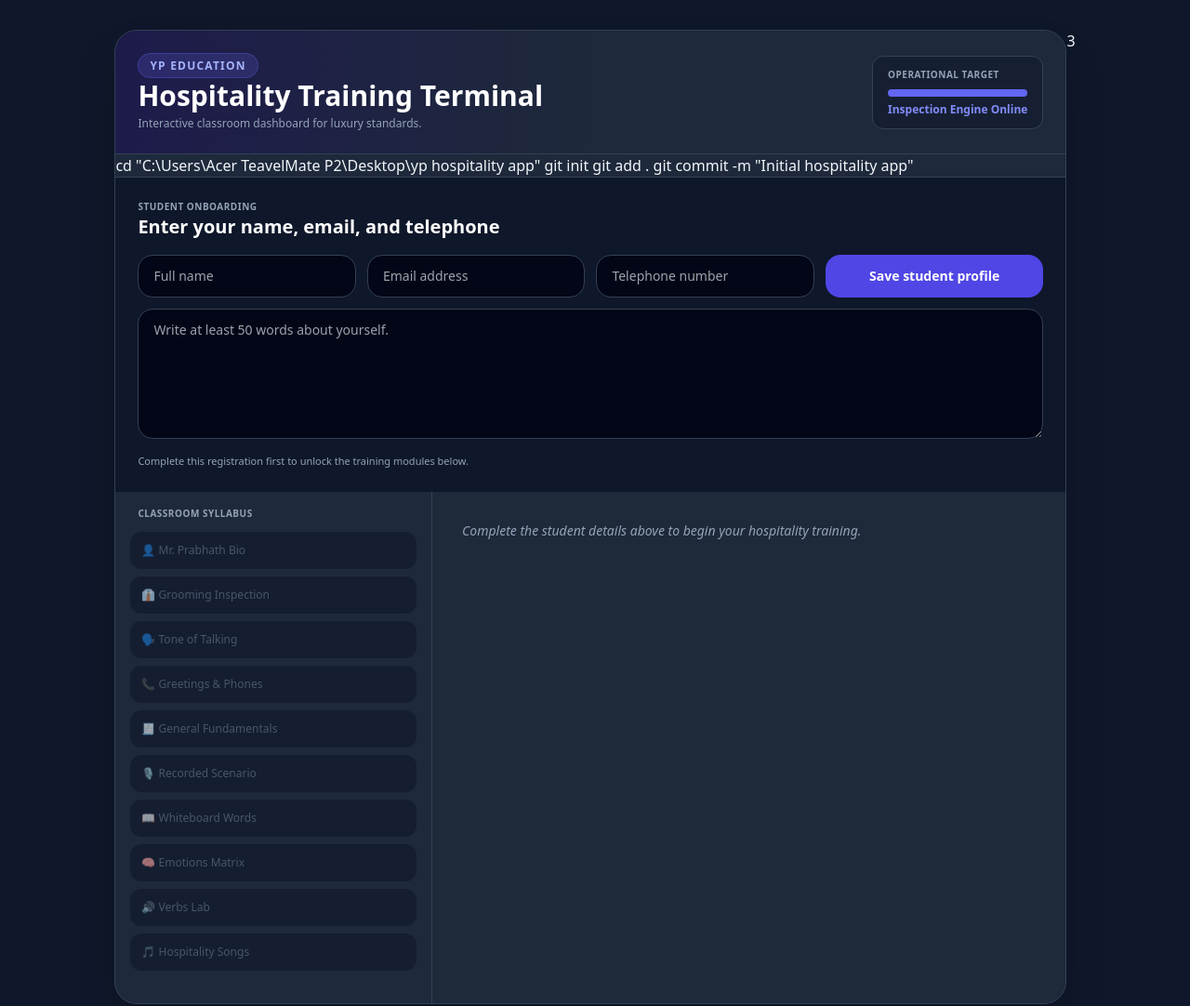
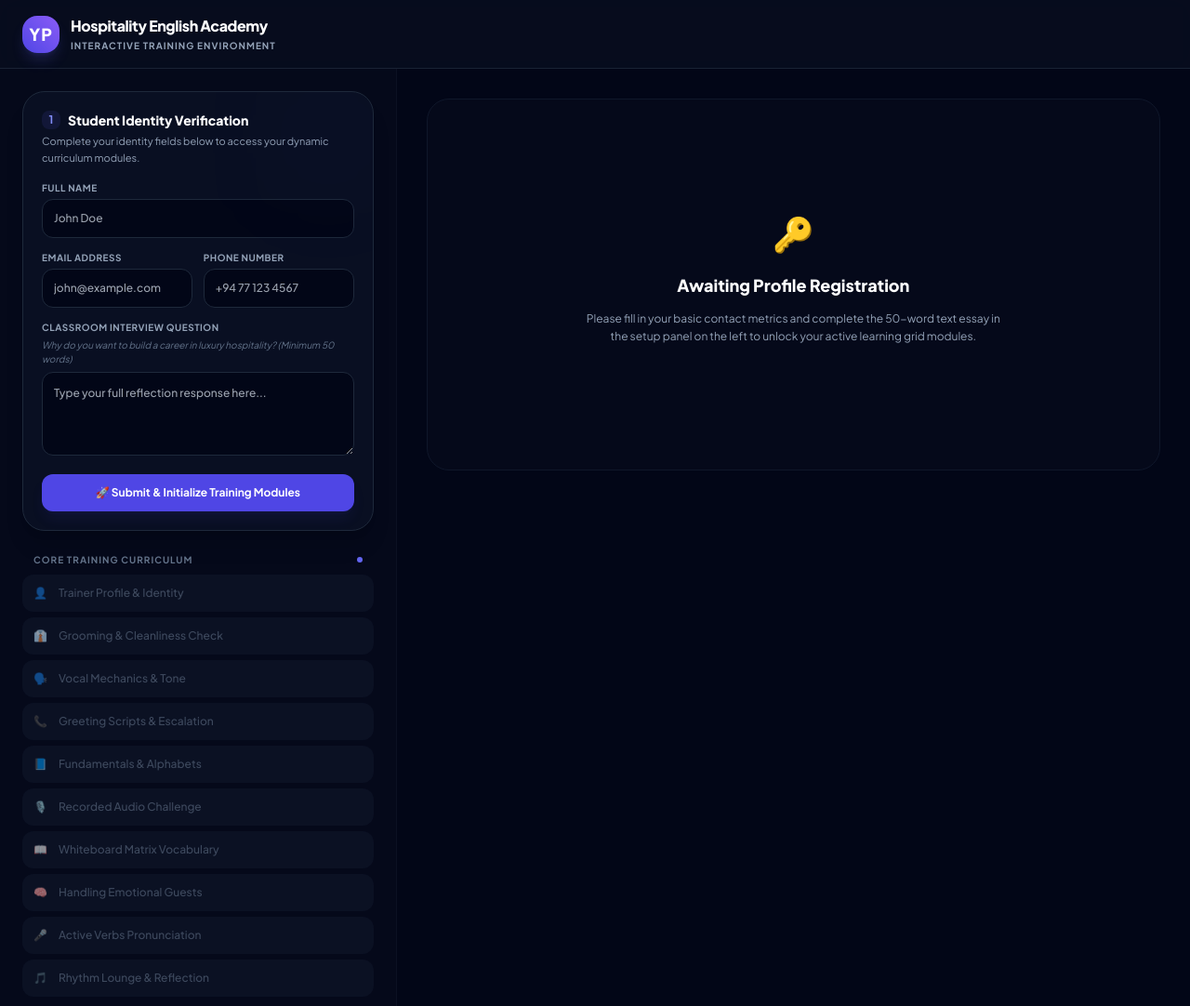
Before and after one commit to prabhathwicky-oss/yphospitalityenglish, a plain HTML site: page index.html in a window 1280 px wide. Shown: the whole page at 93% size. Drawn offline with nearby package versions, Linux system fonts and the light colour scheme.

Commit message:
Update index.html

```diff
--- a/index.html
+++ b/index.html
@@ -3,77 +3,149 @@
 <head>
   <meta charset="UTF-8">
   <meta name="viewport" content="width=device-width, initial-scale=1.0">
-    <title>The YP Hotel - Premium Training Hub</title>
+  <title>YP Hospitality English Academy</title>
   <script src="https://cdn.tailwindcss.com"></script>
+  <link rel="preconnect" href="https://fonts.googleapis.com">
+  <link rel="preconnect" href="https://fonts.gstatic.com" crossorigin>
+  <link href="https://fonts.googleapis.com/css2?family=Plus+Jakarta+Sans:wght@300;400;500;600;700;800&display=swap" rel="stylesheet">
+  <style>
+    body {
+      font-family: 'Plus Jakarta Sans', sans-serif;
+    }
+    /* Custom thin scrollbar for a cleaner layout */
+    ::-webkit-scrollbar {
+      width: 5px;
+    }
+    ::-webkit-scrollbar-track {
+      background: #0f172a;
+    }
+    ::-webkit-scrollbar-thumb {
+      background: #334155;
+      border-radius: 99px;
+    }
+    ::-webkit-scrollbar-thumb:hover {
+      background: #4f46e5;
+    }
+  </style>
 </head>
-<body class="bg-slate-900 text-slate-100 min-h-screen p-3 md:p-8 flex justify-center items-start">
+<body class="bg-slate-950 text-slate-100 min-h-screen flex flex-col antialiased selection:bg-indigo-500 selection:text-white">
 
-    <div class="w-full max-w-5xl bg-slate-800 rounded-3xl shadow-2xl border border-slate-700 overflow-hidden">
-
-        <div class="bg-gradient-to-r from-indigo-950 via-slate-800 to-slate-800 p-6 border-b border-slate-700 flex flex-col md:flex-row md:justify-between md:items-center gap-4">
+  <header class="border-b border-slate-800/80 bg-slate-900/40 backdrop-blur-md sticky top-0 z-50 px-6 py-4 flex flex-col sm:flex-row sm:items-center sm:justify-between gap-4">
+    <div class="flex items-center gap-3">
+      <div class="w-10 h-10 rounded-2xl bg-gradient-to-tr from-indigo-600 to-violet-500 flex items-center justify-center shadow-lg shadow-indigo-500/20">
+        <span class="text-white font-black text-lg tracking-wider">YP</span>
+      </div>
       <div>
-                <span class="bg-indigo-500/20 text-indigo-300 text-xs font-bold px-3 py-1 rounded-full border border-indigo-500/30 uppercase tracking-widest">YP Education</span>
-                <h1 class="text-3xl font-black text-white mt-1">Hospitality Training Terminal</h1>
-                <p class="text-slate-400 text-xs mt-1">Interactive classroom dashboard for luxury standards.</p>
-            </div>
-            <div class="bg-slate-900/50 px-4 py-3 rounded-xl border border-slate-700 min-w-[160px]">
-                <p class="text-[10px] uppercase font-bold text-slate-400 tracking-wider">Operational Target</p>
-                <div class="w-full bg-slate-700 h-2 rounded-full mt-2 overflow-hidden">
-                    <div class="bg-indigo-500 h-full w-full"></div>
-                </div>
-                <p class="text-xs text-indigo-400 font-bold mt-1.5">Inspection Engine Online</p>
-            </div>
-        </div>
-cd "C:\Users\Acer TeavelMate P2\Desktop\yp hospitality app"
-git init
-git add .
-git commit -m "Initial hospitality app"
-        <div id="student-onboarding" class="bg-slate-900 border-t border-slate-700 p-6 space-y-4">
-            <div class="flex flex-col md:flex-row md:items-center md:justify-between gap-3">
-                <div>
-                    <p class="text-[10px] uppercase font-bold tracking-wider text-slate-400">Student Onboarding</p>
-                    <h2 class="text-xl font-black text-white">Enter your name, email, and telephone</h2>
-                </div>
-                <div id="learner-summary" class="hidden text-xs text-slate-300 bg-slate-950/70 border border-slate-700 rounded-2xl px-4 py-3">
-                    <strong class="text-slate-100">Student:</strong> <span id="summary-name"></span><br>
-                    <strong class="text-slate-100">Email:</strong> <span id="summary-email"></span><br>
-                    <strong class="text-slate-100">Telephone:</strong> <span id="summary-phone"></span>
-                </div>
-            </div>
-            <form id="learner-form" class="grid grid-cols-1 lg:grid-cols-4 gap-3">
-                <input id="student-name" type="text" placeholder="Full name" required class="bg-slate-950 border border-slate-700 px-4 py-3 rounded-2xl text-slate-100 text-sm focus:outline-indigo-500" />
-                <input id="student-email" type="email" placeholder="Email address" required class="bg-slate-950 border border-slate-700 px-4 py-3 rounded-2xl text-slate-100 text-sm focus:outline-indigo-500" />
-                <input id="student-phone" type="tel" placeholder="Telephone number" required class="bg-slate-950 border border-slate-700 px-4 py-3 rounded-2xl text-slate-100 text-sm focus:outline-indigo-500" />
-                <button type="submit" class="w-full bg-indigo-600 hover:bg-indigo-500 text-white font-bold text-sm rounded-2xl px-4 py-3 transition">Save student profile</button>
-                <textarea id="student-answer" placeholder="Write at least 50 words about yourself." required class="bg-slate-950 border border-slate-700 px-4 py-3 rounded-2xl text-slate-100 text-sm focus:outline-indigo-500 col-span-1 lg:col-span-4 min-h-[140px]"></textarea>
-                <div id="answer-feedback" class="col-span-1 lg:col-span-4 text-xs text-rose-400 hidden"></div>
-            </form>
-            <p class="text-[11px] text-slate-400">Complete this registration first to unlock the training modules below.</p>
-        </div>
-
-        <div class="grid grid-cols-1 md:grid-cols-3 min-h-[550px]">
-
-            <div class="bg-slate-850 border-r border-slate-700 p-4 space-y-2 max-h-[650px] overflow-y-auto">
-                <p class="text-[10px] uppercase font-bold text-slate-400 tracking-wider px-2 mb-3">Classroom Syllabus</p>
-                <button onclick="switchModule('founder')" class="w-full text-left p-3 rounded-xl text-slate-300 font-medium text-xs flex items-center gap-3 transition" id="btn-founder">👤 Mr. Prabhath Bio</button>
-                <button onclick="switchModule('grooming')" class="w-full text-left p-3 rounded-xl text-slate-300 font-medium text-xs flex items-center gap-3 transition" id="btn-grooming">👔 Grooming Inspection</button>
-                <button onclick="switchModule('tone')" class="w-full text-left p-3 rounded-xl text-slate-300 font-medium text-xs flex items-center gap-3 transition" id="btn-tone">🗣️ Tone of Talking</button>
-                <button onclick="switchModule('greetings')" class="w-full text-left p-3 rounded-xl text-slate-300 font-medium text-xs flex items-center gap-3 transition" id="btn-greetings">📞 Greetings & Phones</button>
-                <button onclick="switchModule('general')" class="w-full text-left p-3 rounded-xl text-slate-300 font-medium text-xs flex items-center gap-3 transition" id="btn-general">🧾 General Fundamentals</button>
-                <button onclick="switchModule('scenario')" class="w-full text-left p-3 rounded-xl text-slate-300 font-medium text-xs flex items-center gap-3 transition" id="btn-scenario">🎙 Recorded Scenario</button>
-                <button onclick="switchModule('vocabulary')" class="w-full text-left p-3 rounded-xl text-slate-300 font-medium text-xs flex items-center gap-3 transition" id="btn-vocabulary">📖 Whiteboard Words</button>
-                <button onclick="switchModule('emotions')" class="w-full text-left p-3 rounded-xl text-slate-300 font-medium text-xs flex items-center gap-3 transition" id="btn-emotions">🧠 Emotions Matrix</button>
-                <button onclick="switchModule('verbs')" class="w-full text-left p-3 rounded-xl text-slate-300 font-medium text-xs flex items-center gap-3 transition" id="btn-verbs">🔊 Verbs Lab</button>
-                <button onclick="switchModule('playlist')" class="w-full text-left p-3 rounded-xl text-slate-300 font-medium text-xs flex items-center gap-3 transition" id="btn-playlist">🎵 Hospitality Songs</button>
-            </div>
-
-            <div class="md:col-span-2 p-6 md:p-8 bg-slate-800/40" id="workspace-container">
-                <div id="module-content" class="text-slate-400 text-sm italic">Complete the student details above to begin your hospitality training.</div>
-            </div>
-
+        <h1 class="text-base font-black tracking-tight text-white">Hospitality English Academy</h1>
+        <p class="text-[10px] text-slate-400 font-bold uppercase tracking-widest mt-0.5">Interactive Training Environment</p>
       </div>
     </div>
 
+    <div id="learner-summary" class="hidden bg-slate-900 border border-slate-800 rounded-2xl p-2.5 flex items-center gap-4 max-w-sm">
+      <div class="w-8 h-8 rounded-xl bg-slate-950 flex items-center justify-center text-base border border-slate-800">🎓</div>
+      <div class="truncate">
+        <div id="summary-name" class="text-xs font-bold text-white truncate">Profile Loaded</div>
+        <div class="flex items-center gap-2 mt-0.5 text-[10px] text-slate-400 font-medium">
+          <span id="summary-email" class="truncate"></span>
+          <span class="w-1 h-1 rounded-full bg-slate-700"></span>
+          <span id="summary-phone" class="shrink-0"></span>
+        </div>
+      </div>
+    </div>
+  </header>
+
+  <main class="flex-1 grid grid-cols-1 lg:grid-cols-12 overflow-hidden max-w-[1600px] w-full mx-auto">
+
+    <aside class="lg:col-span-4 border-r border-slate-900/60 bg-slate-900/20 p-6 flex flex-col gap-6 overflow-y-auto">
+
+      <section class="bg-slate-900/50 border border-slate-800 rounded-3xl p-5 shadow-xl relative overflow-hidden">
+        <div class="absolute top-0 right-0 w-24 h-24 bg-indigo-500/5 blur-3xl rounded-full"></div>
+        <h2 class="text-sm font-black text-white flex items-center gap-2 mb-1">
+          <span class="w-5 h-5 rounded-lg bg-indigo-500/10 text-indigo-400 flex items-center justify-center text-xs font-bold">1</span>
+          Student Identity Verification
+        </h2>
+        <p class="text-[11px] text-slate-400 leading-relaxed mb-4">Complete your identity fields below to access your dynamic curriculum modules.</p>
+
+        <form id="learner-form" class="space-y-3.5">
+          <div>
+            <label class="block text-[10px] uppercase font-bold tracking-wider text-slate-400 mb-1">Full Name</label>
+            <input type="text" id="student-name" required class="w-full bg-slate-950 border border-slate-800 text-slate-100 rounded-xl p-3 text-xs focus:outline-none focus:border-indigo-500 transition font-medium" placeholder="John Doe">
+          </div>
+          <div class="grid grid-cols-1 sm:grid-cols-2 gap-3">
+            <div>
+              <label class="block text-[10px] uppercase font-bold tracking-wider text-slate-400 mb-1">Email Address</label>
+              <input type="email" id="student-email" required class="w-full bg-slate-950 border border-slate-800 text-slate-100 rounded-xl p-3 text-xs focus:outline-none focus:border-indigo-500 transition font-medium" placeholder="john@example.com">
+            </div>
+            <div>
+              <label class="block text-[10px] uppercase font-bold tracking-wider text-slate-400 mb-1">Phone Number</label>
+              <input type="tel" id="student-phone" required class="w-full bg-slate-950 border border-slate-800 text-slate-100 rounded-xl p-3 text-xs focus:outline-none focus:border-indigo-500 transition font-medium" placeholder="+94 77 123 4567">
+            </div>
+          </div>
+          <div>
+            <label class="block text-[10px] uppercase font-bold tracking-wider text-slate-400 mb-1">Classroom Interview Question</label>
+            <p class="text-[10px] text-slate-500 mb-1.5 italic">Why do you want to build a career in luxury hospitality? (Minimum 50 words)</p>
+            <textarea id="student-answer" required class="w-full min-h-[90px] bg-slate-950 border border-slate-800 text-slate-100 rounded-xl p-3 text-xs focus:outline-none focus:border-indigo-500 transition font-medium leading-relaxed" placeholder="Type your full reflection response here..."></textarea>
+          </div>
+
+          <div class="mt-4">
+            <button type="submit" class="w-full bg-indigo-600 hover:bg-indigo-500 text-white font-bold py-3 px-4 rounded-xl text-xs shadow-lg shadow-indigo-600/10 transition duration-200 flex items-center justify-center gap-2">
+              <span>🚀 Submit & Initialize Training Modules</span>
+            </button>
+          </div>
+
+          <div id="answer-feedback" class="text-[11px] text-rose-400 font-medium hidden pt-1"></div>
+        </form>
+      </section>
+
+      <nav class="space-y-1.5">
+        <h2 class="text-[10px] uppercase font-bold tracking-widest text-slate-500 px-3 mb-2 flex items-center justify-between">
+          <span>Core Training Curriculum</span>
+          <span class="w-1.5 h-1.5 rounded-full bg-indigo-500"></span>
+        </h2>
+        <button id="btn-founder" disabled onclick="switchModule('founder')" class="w-full text-left p-3 rounded-xl bg-slate-900 text-slate-500 font-medium text-xs flex items-center gap-3 transition cursor-not-allowed opacity-60">
+          <span>👤</span> Trainer Profile & Identity
+        </button>
+        <button id="btn-grooming" disabled onclick="switchModule('grooming')" class="w-full text-left p-3 rounded-xl bg-slate-900 text-slate-500 font-medium text-xs flex items-center gap-3 transition cursor-not-allowed opacity-60">
+          <span>👔</span> Grooming & Cleanliness Check
+        </button>
+        <button id="btn-tone" disabled onclick="switchModule('tone')" class="w-full text-left p-3 rounded-xl bg-slate-900 text-slate-500 font-medium text-xs flex items-center gap-3 transition cursor-not-allowed opacity-60">
+          <span>🗣️</span> Vocal Mechanics & Tone
+        </button>
+        <button id="btn-greetings" disabled onclick="switchModule('greetings')" class="w-full text-left p-3 rounded-xl bg-slate-900 text-slate-500 font-medium text-xs flex items-center gap-3 transition cursor-not-allowed opacity-60">
+          <span>📞</span> Greeting Scripts & Escalation
+        </button>
+        <button id="btn-general" disabled onclick="switchModule('general')" class="w-full text-left p-3 rounded-xl bg-slate-900 text-slate-500 font-medium text-xs flex items-center gap-3 transition cursor-not-allowed opacity-60">
+          <span>📘</span> Fundamentals & Alphabets
+        </button>
+        <button id="btn-scenario" disabled onclick="switchModule('scenario')" class="w-full text-left p-3 rounded-xl bg-slate-900 text-slate-500 font-medium text-xs flex items-center gap-3 transition cursor-not-allowed opacity-60">
+          <span>🎙️</span> Recorded Audio Challenge
+        </button>
+        <button id="btn-vocabulary" disabled onclick="switchModule('vocabulary')" class="w-full text-left p-3 rounded-xl bg-slate-900 text-slate-500 font-medium text-xs flex items-center gap-3 transition cursor-not-allowed opacity-60">
+          <span>📖</span> Whiteboard Matrix Vocabulary
+        </button>
+        <button id="btn-emotions" disabled onclick="switchModule('emotions')" class="w-full text-left p-3 rounded-xl bg-slate-900 text-slate-500 font-medium text-xs flex items-center gap-3 transition cursor-not-allowed opacity-60">
+          <span>🧠</span> Handling Emotional Guests
+        </button>
+        <button id="btn-verbs" disabled onclick="switchModule('verbs')" class="w-full text-left p-3 rounded-xl bg-slate-900 text-slate-500 font-medium text-xs flex items-center gap-3 transition cursor-not-allowed opacity-60">
+          <span>🎤</span> Active Verbs Pronunciation
+        </button>
+        <button id="btn-playlist" disabled onclick="switchModule('playlist')" class="w-full text-left p-3 rounded-xl bg-slate-900 text-slate-500 font-medium text-xs flex items-center gap-3 transition cursor-not-allowed opacity-60">
+          <span>🎵</span> Rhythm Lounge & Reflection
+        </button>
+      </nav>
+    </aside>
+
+    <section class="lg:col-span-8 p-6 md:p-8 overflow-y-auto bg-slate-950 flex flex-col gap-6">
+      <div id="workspace-container" class="bg-slate-900/20 border border-slate-900 rounded-3xl p-6 min-h-[400px] flex flex-col justify-center items-center text-center">
+        <div class="max-w-md space-y-3">
+          <span class="text-4xl block animate-bounce">🔑</span>
+          <h2 class="text-lg font-black text-white">Awaiting Profile Registration</h2>
+          <p class="text-xs text-slate-400 leading-relaxed">Please fill in your basic contact metrics and complete the 50-word text essay in the setup panel on the left to unlock your active learning grid modules.</p>
+        </div>
+      </div>
+    </section>
+  </main>
+
   <script src="app.js"></script>
 </body>
-</html>3
+</html>
```
Lines whose indentation alone changed are shown as unchanged.
